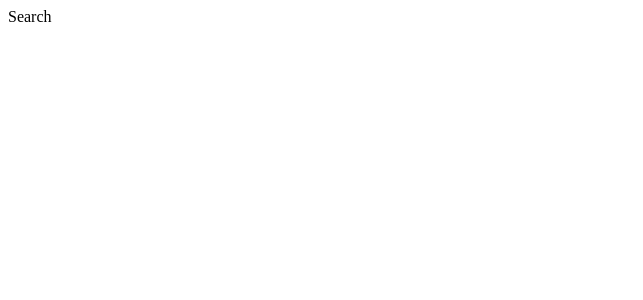
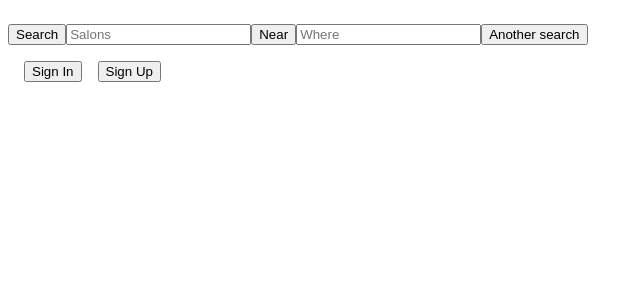
Before and after one commit to Priscillesg/nubian-hair-style, a React (Create React App) app in the folder front-end-nubian-hair-style/: page /search in a window 1280 px wide. Shown: the top 300 px of the page, without its empty margins (0-643 px from the left). Built offline with nearby package versions, Linux system fonts and the light colour scheme.

Commit message:
Styled the navbar Component

```diff
--- /dev/null
+++ b/front-end-nubian-hair-style/src/NavBar/NavBar.css
@@ -0,0 +1,11 @@
+.nav-bar {
+    display: flex;
+    background: #d32323;
+    padding: 1rem 0;
+    align-items: center;
+    justify-content: center;
+}
+
+.nav-button {
+    margin-left: 1rem;
+}
--- /dev/null
+++ b/front-end-nubian-hair-style/src/NavBar/NavBar.js
@@ -0,0 +1,15 @@
+import React from 'react'
+import SearchBar from '../SearchBar/SearchBar';
+import './NavBar.css';
+
+const NavBar = () => {
+    return (
+        <div className='navbar'>
+            <SearchBar/>
+            <button className='nav-button'>Sign In</button>
+            <button className='nav-button'>Sign Up</button>
+        </div>
+    )
+}
+
+export default NavBar
--- a/front-end-nubian-hair-style/src/Search/Search.js
+++ b/front-end-nubian-hair-style/src/Search/Search.js
@@ -1,10 +1,13 @@
 import React from 'react';
+import NavBar from '../NavBar/NavBar';
 
 
 const Search = () => {
 
     return (
-        <div>Search</div>
+        <div>
+            <NavBar/>
+        </div>
     )
 }
 
```
